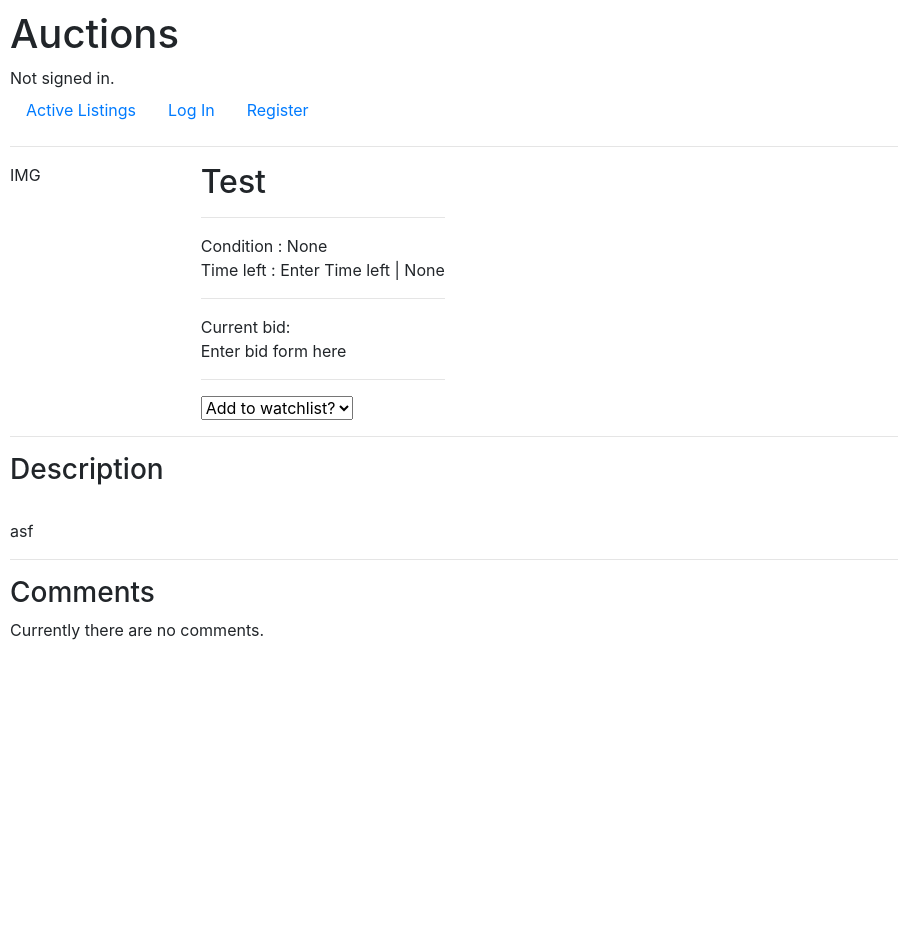
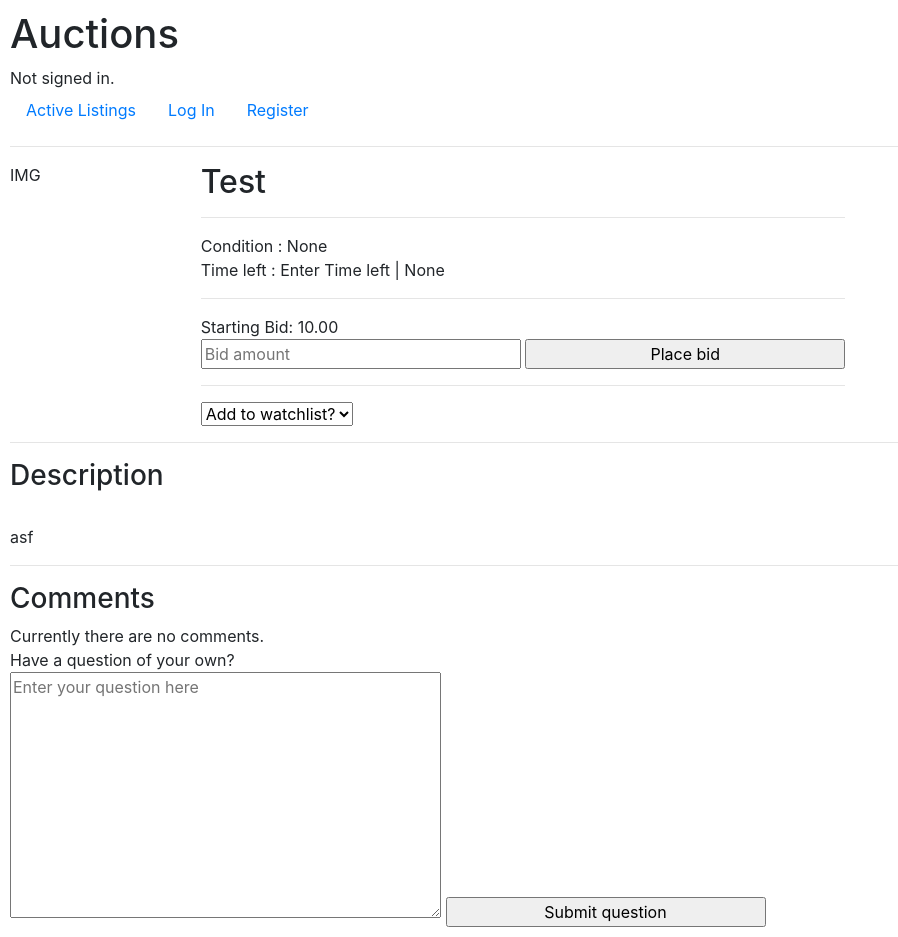
Before and after one commit to jxhos0/commerce, a Django app: page /listing/1 in a window 1280 px wide. Shown: the whole page, without its empty margins (0-898 px from the left). Before the commit the page ends 800 px from the top, so only its background shows below. Run offline with Django 3.2, Linux system fonts and the light colour scheme; data comes from the database, SQL or seed files in the repository; some libraries are stand-ins or nearby versions.

Commit message:
Bids and comments can be viewed on each listing page and are able to be submitted.

```diff
--- a/auctions/forms.py
+++ b/auctions/forms.py
@@ -8,3 +8,22 @@ class NewListingForm(forms.ModelForm):
     class Meta:
         model = Listing
         exclude = ['end_dateTime', 'seller']
+
+class NewComment(forms.ModelForm):
+    class Meta:
+        model = Comment
+        fields = "__all__"
+        widgets = {
+            "listing" : forms.HiddenInput(),
+            "commenter" : forms.HiddenInput()
+        }
+
+
+class NewBid(forms.ModelForm):
+    class Meta:
+        model = Bid
+        fields = "__all__"
+        widgets = {
+            "listing" : forms.HiddenInput(),
+            "bidder" : forms.HiddenInput()
+        }
--- a/auctions/models.py
+++ b/auctions/models.py
@@ -35,6 +35,7 @@ class Listing(models.Model):
         return f"ID: {self.id}, Title: {self.title}, Description: {self.description}, Listed: {self.start_dateTime}, Ending: {self.end_dateTime}"
 
 
+
 class Bid(models.Model):
     listing         = models.ForeignKey(Listing, on_delete=models.CASCADE)
     bidder          = models.ForeignKey(User, default=None, on_delete=models.CASCADE)
--- a/auctions/templates/auctions/listing.html
+++ b/auctions/templates/auctions/listing.html
@@ -13,9 +13,24 @@
                 Condition : {{ listing.condition }} <br>
                 Time left : Enter Time left | {{  listing.end_dateTime }}
                 <hr>
-                Current bid: <br>
-                Enter bid form here
+                {% if bids %}
+                    Current bid: {{ required_bid }}   [{{ bids.count }}]<br>
+
+                {% else %}
+                    Starting Bid: {{ required_bid }} <br>
+
+                {% endif %}
+
+                <form action="{% url 'bid' %}" method="post">
+                    {% csrf_token %}
+
+                    {{ bid_form }}
+
+                    <input type="submit", value="Place bid">
+
+                </form>
                 <hr>
+
                 <form action="{% url 'watchlist' %}" method="get">
                     <select name="watch_listing" onchange="this.form.submit()">
                         {% if watched %}
@@ -43,8 +58,17 @@
                 asked on {{ comment.comment_dateTime }}
                 <hr>
             {% empty %}
-                 Currently there are no comments.
+                 Currently there are no comments. <br>
             {% endfor %}
+            Have a question of your own? <br>
+            <form action="{% url 'comment' %}" method="post">
+                {% csrf_token %}
+
+                {{ comment_form }}
+
+                <input type="submit", value="Submit question">
+
+            </form>
         </div>
 
 
--- a/auctions/urls.py
+++ b/auctions/urls.py
@@ -10,5 +10,7 @@ urlpatterns = [
     path("create", views.create, name="create"),
     path("watchlist", views.watchlist, name="watchlist"),
     path("categories", views.categories, name="categories"),
-    path("listing/<int:id>", views.listing, name="listing")
+    path("listing/<int:id>", views.listing, name="listing"),
+    path("bid", views.bid, name="bid"),
+    path("comment", views.comment, name="comment")
 ]
--- a/auctions/views.py
+++ b/auctions/views.py
@@ -3,10 +3,12 @@ from django.db import IntegrityError
 from django.http import HttpResponse, HttpResponseRedirect
 from django.shortcuts import render
 from django.urls import reverse
+from django.core.validators import MinValueValidator
+from decimal import Decimal
 
 
 from .models import User, Listing, Category, Watchlist, Comment, Bid
-from .forms import NewListingForm
+from .forms import *
 
 import datetime
 
@@ -80,24 +82,70 @@ def categories(request):
         })
 
 def listing(request, id):
+
+    listing = Listing.objects.get(pk=id)
     bids = Bid.objects.filter(listing=id)
     comments = Comment.objects.filter(listing=id)
+
+    if bids.count() > 0:
+        required_bid = bids.latest('bid_amount').bid_amount
+    elif bids.count() == 0:
+        required_bid = listing.starting_price
+
+    initial_bid_data = {
+        "listing" : id,
+        "bidder" : request.user
+    }
+
+    bid_form = NewBid(initial=initial_bid_data)
+
+    bid_form.fields['bid_amount'].label = ""
+    bid_form.fields['bid_amount'].widget.attrs.update(placeholder="Bid amount", min=required_bid+1)
+
+    initial_comment_data = {
+        "listing" : id,
+        "commenter" : request.user
+    }
+
+    comment_form = NewComment(initial=initial_comment_data)
+    comment_form.fields['comment_text'].label = ""
+    comment_form.fields['comment_text'].widget.attrs.update(placeholder="Enter your question here")
+
     try :
         Watchlist.objects.filter(listing=id).get(user=request.user)
 
         return render(request, "auctions/listing.html", {
-            "listing"   : Listing.objects.get(pk=id),
+            "listing"   : listing,
             "watched"   : True,
             "bids"      : bids,
-            "comments"  : comments
+            "required_bid" : required_bid,
+            "bid_form" : bid_form,
+            "comments"  : comments,
+            "comment_form" : comment_form
         })
 
     except:
         return render(request, "auctions/listing.html", {
-            "listing"   : Listing.objects.get(pk=id),
+            "listing"   : listing,
             "bids"      : bids,
-            "comments"  : comments
+            "required_bid" : required_bid,
+            "bid_form" : bid_form,
+            "comments"  : comments,
+            "comment_form" : comment_form
         })
+
+def bid(request):
+    if request.method == "POST":
+        bid_form = NewBid(request.POST)
+        bid_form.save()
+    return HttpResponseRedirect(reverse("index"))
+
+def comment(request):
+    if request.method == "POST":
+        comment_form = NewComment(request.POST)
+        comment_form.save()
+        return HttpResponseRedirect(reverse("index"))
+
 
 def login_view(request):
     if request.method == "POST":
```
Also changed, not shown: db.sqlite3.
